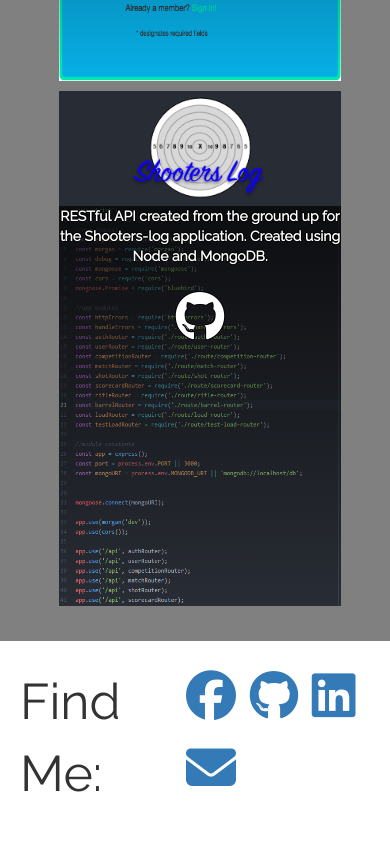
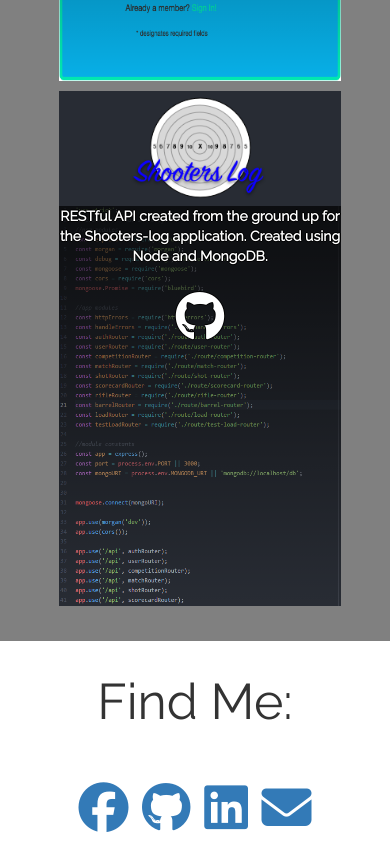
Before and after one commit to muddybeard210/contactpage, a website: page index.html in a window 390 px wide. Shown: the part 2833-3677 px from the top of the page. Drawn offline with nearby package versions, Linux system fonts and the light colour scheme.

Commit message:
adjusted footer style for mobile

```diff
--- a/index.html
+++ b/index.html
@@ -121,7 +121,7 @@
 
     </div>
     <div class="footerContainer">
-      <div class="contactBtns container">
+      <div class="footerContent contactBtns container">
         <p>Find Me:</p>
         <div class="contactBtnsContainer">
           <a class="contactBtnsFA" href="https://www.facebook.com/profile.php?id=508924598" target="_blank"><i class="fa fa-facebook-official" aria-hidden="true"></i></a>
--- a/style.css
+++ b/style.css
@@ -254,7 +254,12 @@
     .bioContainer {
       flex-direction: column;
     }
-
+    .footerContent {
+      display: flex;
+      justify-content: center;
+      flex-direction: column;
+      text-align: center;
+    }
 
     /*.projectCard {
       margin: 10px 0;
```
